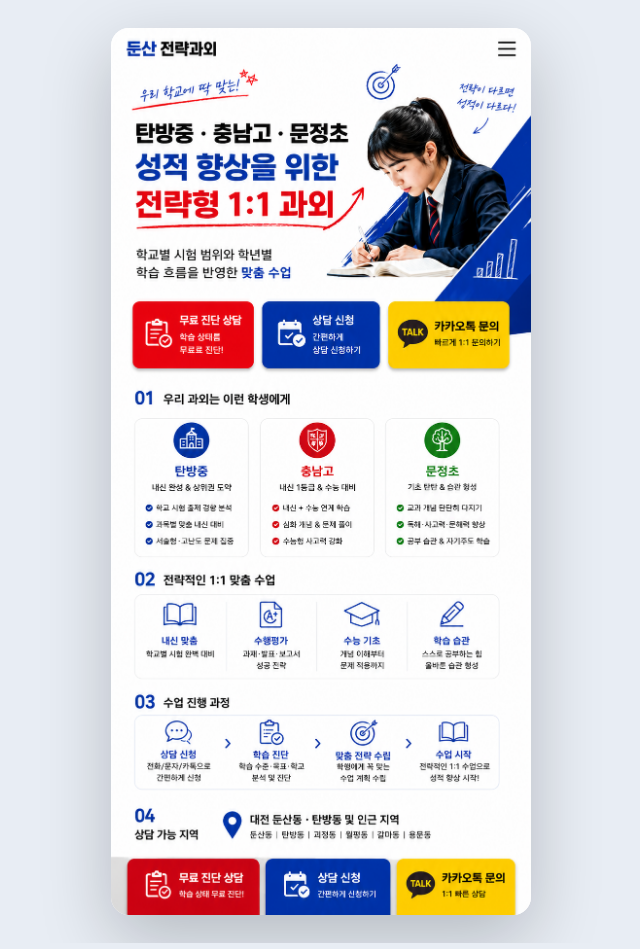
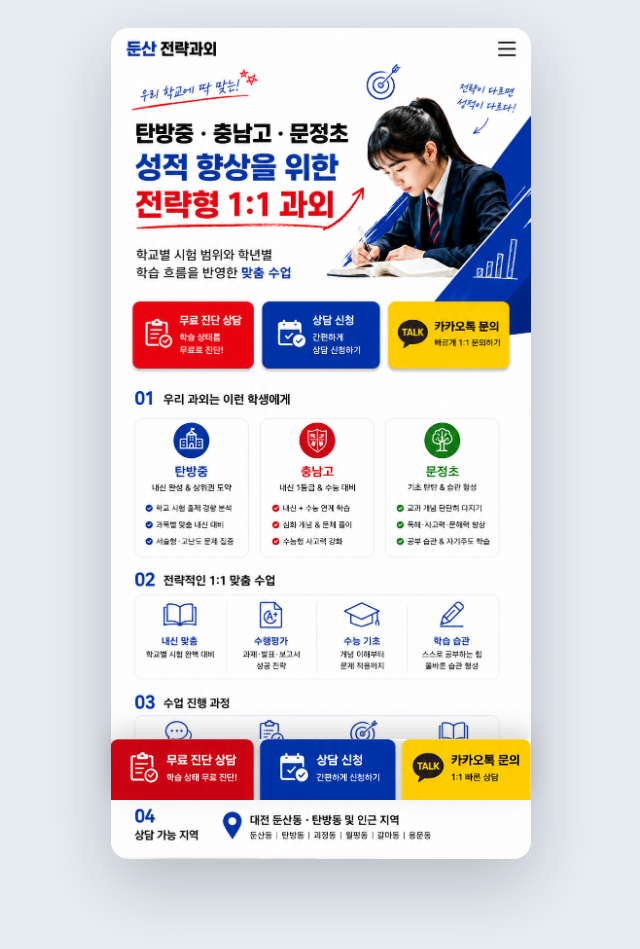
Before and after one commit to lds1202/landingpage_001, a plain HTML site: page b.html in a window 1280 px wide. Shown: the whole page, without its empty margins (319-959 px from the left). Drawn offline with Linux system fonts and the light colour scheme.

Commit message:
Make B CTA buttons fixed

```diff
--- a/b.html
+++ b/b.html
@@ -21,6 +21,7 @@
     body {
       display: flex;
       justify-content: center;
+      padding-bottom: 62px;
     }
 
     .page {
@@ -38,7 +39,8 @@
       }
     }
 
-    .design {
+    .design,
+    .floating-design {
       display: block;
       width: 100%;
       height: auto;
@@ -61,6 +63,33 @@
       outline-offset: 2px;
     }
 
+    .floating-cta {
+      position: fixed;
+      left: 50%;
+      bottom: 0;
+      z-index: 30;
+      width: min(100%, 420px);
+      transform: translateX(-50%);
+      background: #fff;
+      box-shadow: 0 -8px 24px rgba(5, 7, 13, 0.16);
+    }
+
+    .floating-hotspot {
+      position: absolute;
+      top: 0;
+      bottom: 0;
+      display: block;
+      overflow: hidden;
+      color: transparent;
+      text-indent: -9999px;
+      -webkit-tap-highlight-color: rgba(6, 70, 184, 0.16);
+    }
+
+    .floating-hotspot:focus-visible {
+      outline: 3px solid #0646b8;
+      outline-offset: -3px;
+    }
+
     .sr-only {
       position: absolute;
       width: 1px;
@@ -76,7 +105,7 @@
 </head>
 <body>
   <main class="page" aria-label="둔산 전략과외 랜딩페이지">
-    <img class="design" src="./b-reference-hd.png" alt="둔산 전략과외. 탄방중, 충남고, 문정초 성적 향상을 위한 전략형 1:1 과외. 무료 진단 상담, 상담 신청, 카카오톡 문의." />
+    <img class="design" src="./b-main-hd.png" alt="둔산 전략과외. 탄방중, 충남고, 문정초 성적 향상을 위한 전략형 1:1 과외. 무료 진단 상담, 상담 신청, 카카오톡 문의." />
 
     <section class="sr-only">
       <h1>탄방중 · 충남고 · 문정초 성적 향상을 위한 전략형 1:1 과외</h1>
@@ -92,18 +121,21 @@
     </section>
 
     <a class="hotspot" href="./sinchung.html?from=b" aria-label="무료 진단 상담 신청"
-      style="left: 5.10%; top: 30.84%; width: 28.97%; height: 7.46%;">무료 진단 상담</a>
+      style="left: 5.10%; top: 32.92%; width: 28.97%; height: 8.08%;">무료 진단 상담</a>
     <a class="hotspot" href="./sinchung.html?from=b" aria-label="상담 신청"
-      style="left: 36.15%; top: 30.84%; width: 28.27%; height: 7.46%;">상담 신청</a>
+      style="left: 36.15%; top: 32.92%; width: 28.27%; height: 8.08%;">상담 신청</a>
     <a class="hotspot" href="./sinchung.html?from=b" aria-label="카카오톡 문의"
-      style="left: 66.16%; top: 30.84%; width: 28.74%; height: 7.46%;">카카오톡 문의</a>
+      style="left: 66.16%; top: 32.92%; width: 28.74%; height: 8.08%;">카카오톡 문의</a>
+  </main>
 
-    <a class="hotspot" href="./sinchung.html?from=b" aria-label="하단 무료 진단 상담 신청"
-      style="left: 3.82%; top: 93.75%; width: 31.29%; height: 6.25%;">무료 진단 상담</a>
-    <a class="hotspot" href="./sinchung.html?from=b" aria-label="하단 상담 신청"
-      style="left: 36.85%; top: 93.75%; width: 29.78%; height: 6.25%;">상담 신청</a>
-    <a class="hotspot" href="./sinchung.html?from=b" aria-label="하단 카카오톡 문의"
-      style="left: 68.13%; top: 93.75%; width: 28.27%; height: 6.25%;">카카오톡 문의</a>
-  </main>
+  <nav class="floating-cta" aria-label="고정 상담 버튼">
+    <img class="floating-design" src="./b-floating-buttons.png" alt="무료 진단 상담, 상담 신청, 카카오톡 문의" />
+    <a class="floating-hotspot" href="./sinchung.html?from=b" aria-label="하단 고정 무료 진단 상담 신청"
+      style="left: 0; width: 34.19%;">무료 진단 상담</a>
+    <a class="floating-hotspot" href="./sinchung.html?from=b" aria-label="하단 고정 상담 신청"
+      style="left: 34.19%; width: 33.68%;">상담 신청</a>
+    <a class="floating-hotspot" href="./sinchung.html?from=b" aria-label="하단 고정 카카오톡 문의"
+      style="left: 67.87%; width: 32.13%;">카카오톡 문의</a>
+  </nav>
 </body>
 </html>
```
Also changed, not shown: b-floating-buttons.png (added), b-main-hd.png (added), b-reference-hd.png (deleted).
